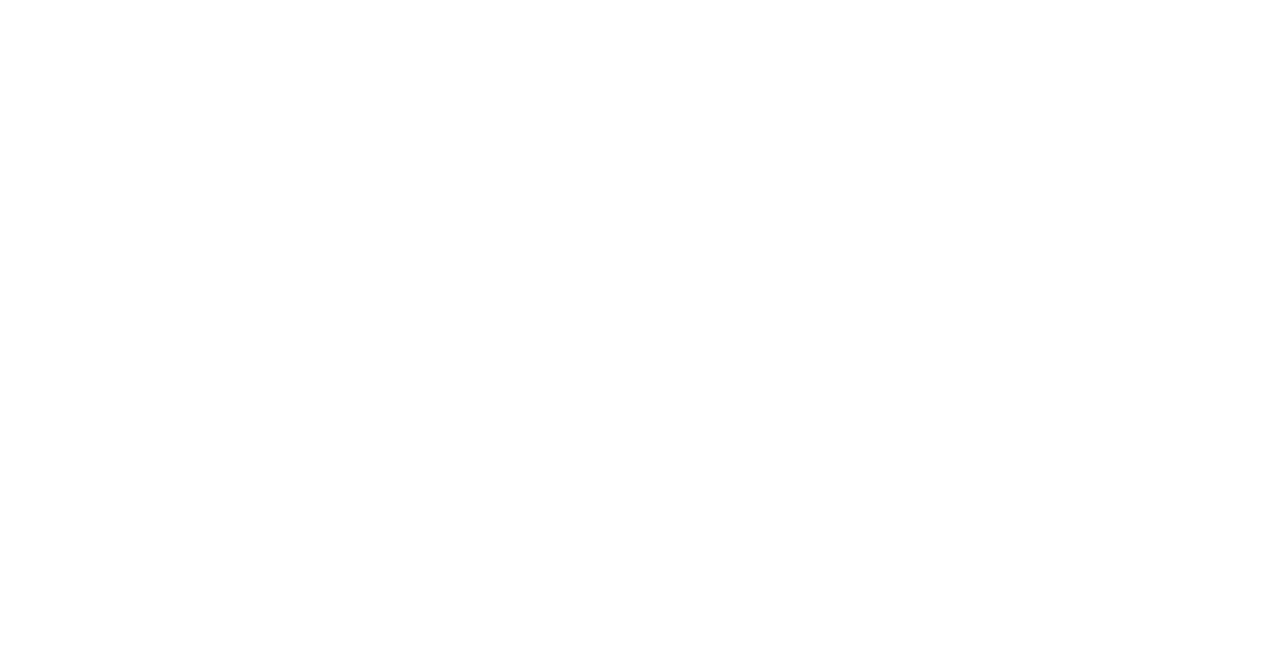
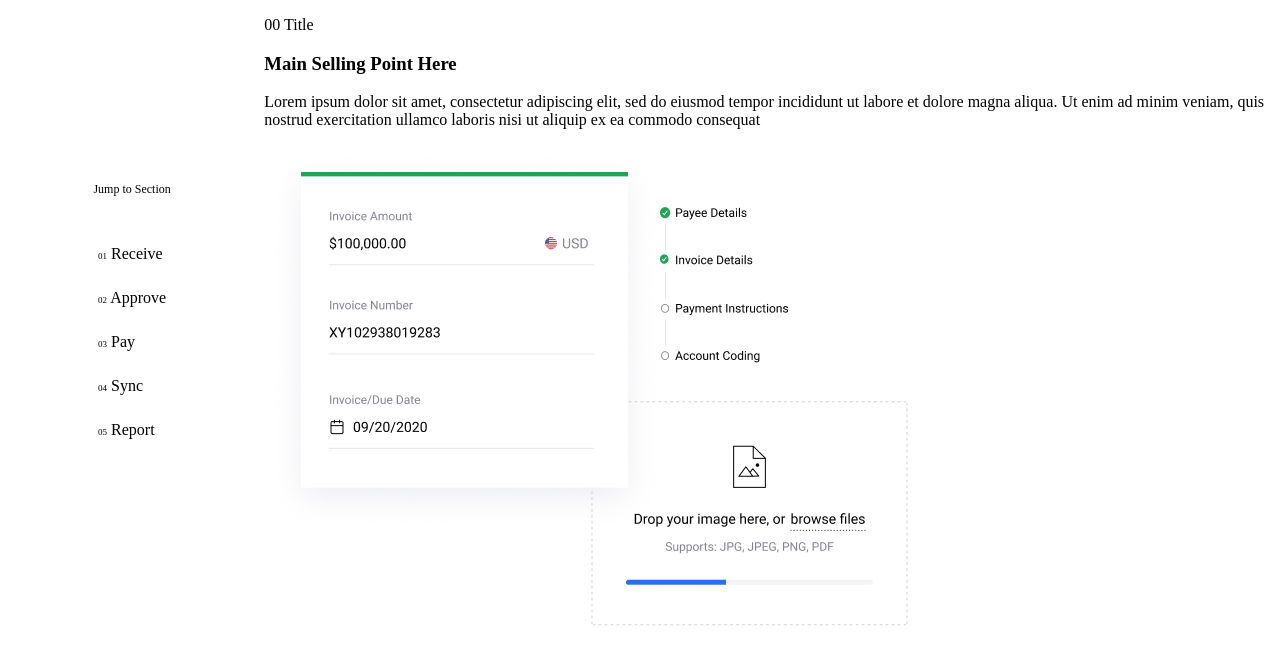
Before and after one commit to digitaldeja0/FE-DEMO, a React (Create React App) app in the folder client/: page / in a window 1280 px wide. Shown: the top 664 px of the page. Built offline with nearby package versions, Linux system fonts and the light colour scheme.

Commit message:
Update nav and main components

```diff
--- a/client/src/App.css
+++ b/client/src/App.css
@@ -1,38 +1,13 @@
-.App {
-  text-align: center;
+@import url('https://fonts.googleapis.com/css2?family=Roboto:ital,wght@0,100;0,300;0,400;0,500;0,700;1,100;1,300;1,400;1,500;1,700&display=swap');
+
+:root{
+  --font:'Roboto', sans-serif;
 }
 
-.App-logo {
-  height: 40vmin;
-  pointer-events: none;
+body{
+  font: var(--font);
 }
 
-@media (prefers-reduced-motion: no-preference) {
-  .App-logo {
-    animation: App-logo-spin infinite 20s linear;
-  }
+.appDiv{
+  display: flex;
 }
-
-.App-header {
-  background-color: #282c34;
-  min-height: 100vh;
-  display: flex;
-  flex-direction: column;
-  align-items: center;
-  justify-content: center;
-  font-size: calc(10px + 2vmin);
-  color: white;
-}
-
-.App-link {
-  color: #61dafb;
-}
-
-@keyframes App-logo-spin {
-  from {
-    transform: rotate(0deg);
-  }
-  to {
-    transform: rotate(360deg);
-  }
-}
--- a/client/src/App.js
+++ b/client/src/App.js
@@ -1,7 +1,14 @@
 import "./App.css";
+import Nav from "./components/nav/Nav";
+import Main from "./components/main/Main";
 
 function App() {
-  return <div className="App"></div>;
+  return (
+    <div className="App appDiv">
+      <Nav />
+      <Main />
+    </div>
+  );
 }
 
 export default App;
--- /dev/null
+++ b/client/src/components/main/Main.jsx
@@ -0,0 +1,17 @@
+
+export default function Main() {
+  return (
+    <div className='mainDiv'>
+        <div className="mainText">
+            <p className="mainTextHeader">00 Title</p>
+            <h3 className="mainTextH3"> Main Selling Point Here</h3>
+            <p className="mainTextBody">Lorem ipsum dolor sit amet, consectetur adipiscing elit, sed do eiusmod tempor incididunt ut labore et dolore magna aliqua. Ut enim ad minim veniam, quis nostrud exercitation ullamco laboris nisi ut aliquip ex ea commodo consequat</p>
+        </div>
+       <div className="img">
+        <img src="/img/graphic1.png" alt="" />
+       </div>
+
+
+    </div>
+  )
+}
--- /dev/null
+++ b/client/src/components/nav/Nav.jsx
@@ -0,0 +1,18 @@
+import "./nav.css"
+
+export default function Nav() {
+  return (
+    <nav className="nav">
+      <div className="navHeaderDiv">
+        <p className="navMainDiv">Jump to Section</p>
+      </div>
+      <div className="navSection2">
+      <p className="navLi"> <span>01</span> Receive</p>
+      <p className="navLi"> <span>02</span> Approve</p>
+      <p className="navLi"> <span>03</span> Pay</p>
+      <p className="navLi"> <span>04</span> Sync</p>
+      <p className="navLi"> <span>05</span> Report</p>
+      </div>
+    </nav>
+  )
+}
--- /dev/null
+++ b/client/src/components/nav/nav.css
@@ -0,0 +1,26 @@
+
+.nav{
+    display: flex;
+    flex-direction: column;
+    justify-content: center;
+    align-items: center;
+    width: 213px;
+    padding: 60px;
+}
+
+.navHeaderDiv{
+    margin-bottom: 16px;
+}
+
+.navMainDiv{
+    font-size: 12px;
+}
+
+.navLi{
+    line-height:16px ;
+    padding: 5px;
+}
+
+span{
+    font-size: 9px ;
+}
```
Also changed, not shown: client/public/img/graphic1.png (added), client/src/components/main/main.css (added).
